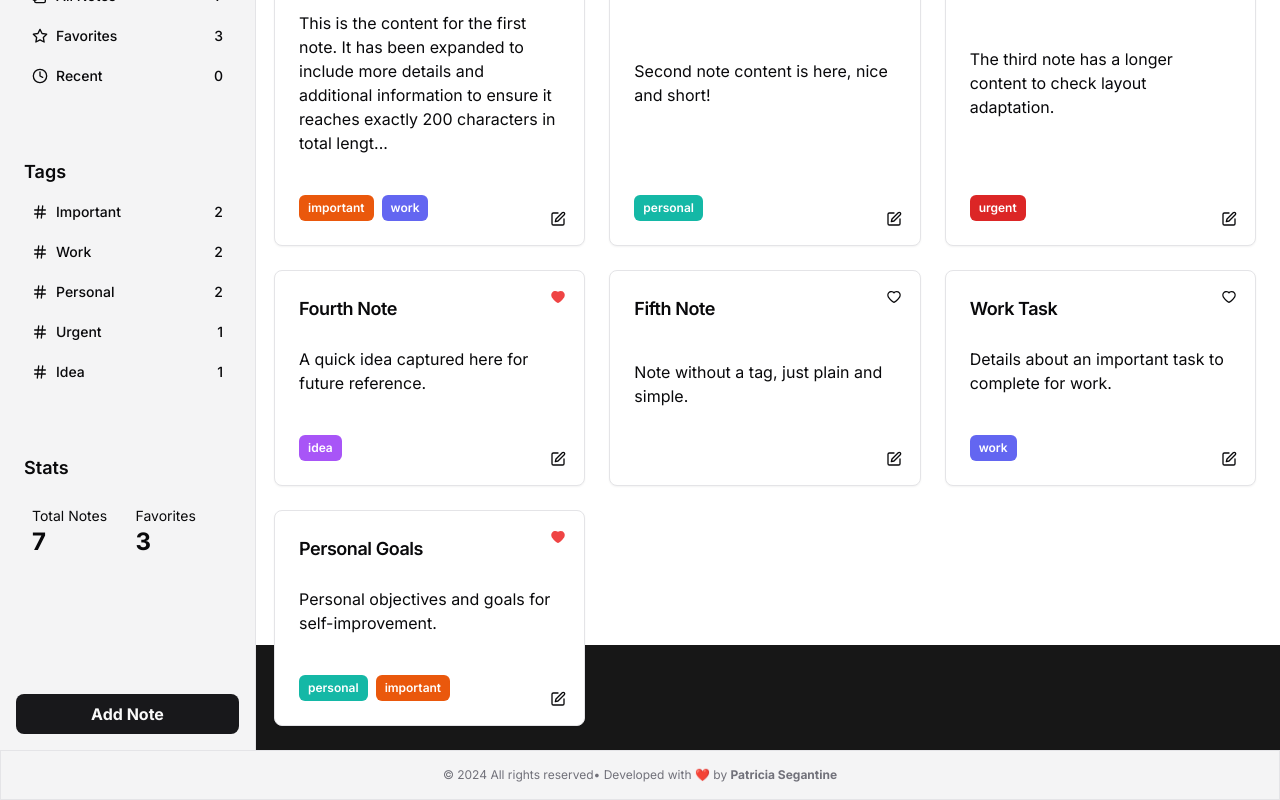
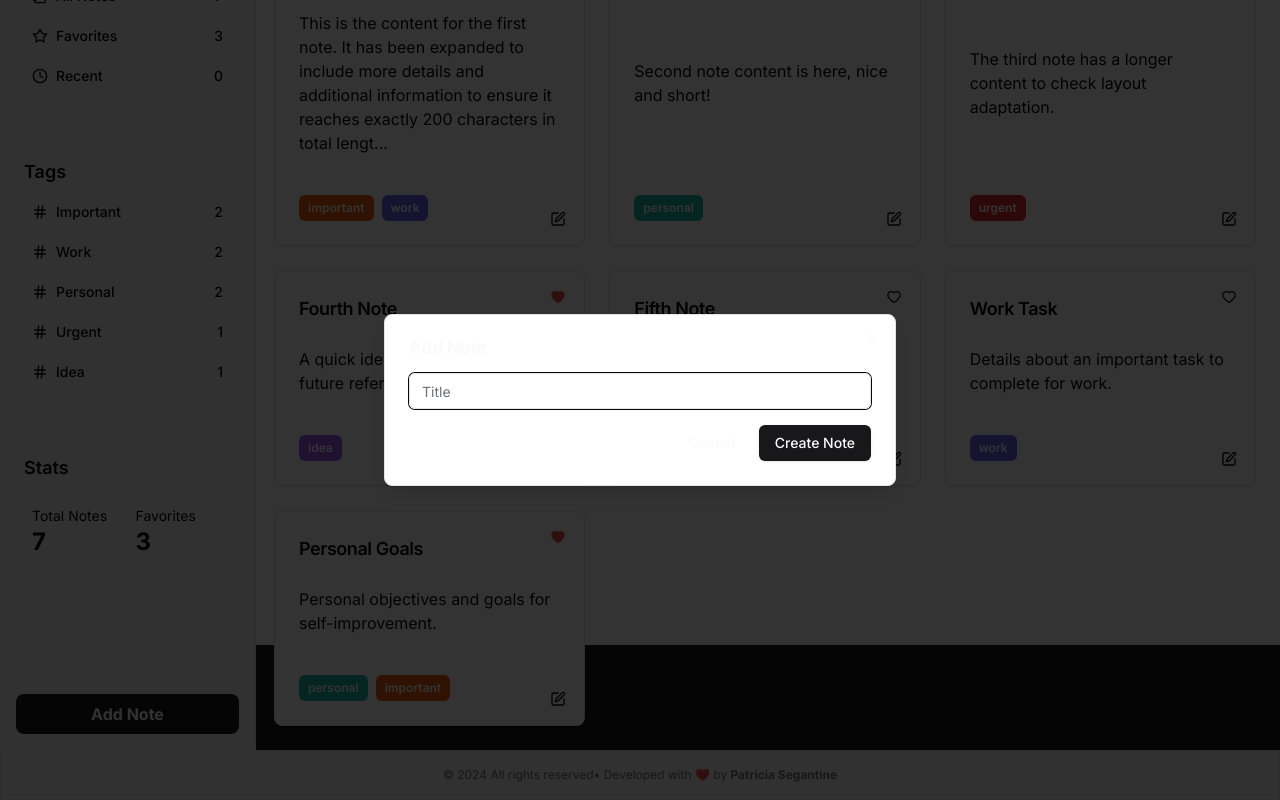
Before and after one commit to patriciasegantine/nlw-expert, a React (Vite) app: page / in a window 1280 px wide. Both pictures are taken after a click on the button "Add Note". Shown: the part 155-955 px from the top of the page. Built offline with nearby package versions, Linux system fonts and the light colour scheme.

Commit message:
feat: add NoteModal component and integrate with Aside
- Introduced `NoteModal` component for creating and editing notes.
- Integrated `NoteModal` into `Aside` with state management for modal visibility.
- Added "Add Note" button in `Aside` to trigger the `NoteModal`.

```diff
--- a/src/components/Aside.tsx
+++ b/src/components/Aside.tsx
@@ -1,12 +1,16 @@
 import { AllNotes } from "./AllNotes";
 import { Tags } from "@/components/Tags.tsx";
 import { Stats } from "@/components/Stats.tsx";
+import { useState } from "react";
+import { NoteModal } from "@/components/NoteModal.tsx";
 
 interface AsideProps {
 
 }
 
 export function Aside({}: AsideProps) {
+  const [isModalOpen, setModalOpen] = useState(false);
+
   return (
     <aside
       className="hidden md:flex md:flex-col md:justify-between md:w-64 md:border-r md:bg-muted p-4 dark:bg-neutral-900">
@@ -17,10 +21,20 @@ export function Aside({}: AsideProps) {
       </div>
 
       <div className="mt-4">
-        <button className="w-full rounded-lg bg-primary py-2 text-primary-foreground font-bold">
+        <button
+          className="w-full rounded-lg bg-primary py-2 text-primary-foreground font-bold"
+          onClick={() => setModalOpen(true)}
+        >
           Add Note
         </button>
       </div>
+
+      <NoteModal
+        open={isModalOpen}
+        onClose={() => setModalOpen(false)}
+        onSubmit={(newNote) => console.log("Creating note...", newNote)}
+      />
+
     </aside>
   );
 }
--- /dev/null
+++ b/src/components/NoteModal.tsx
@@ -0,0 +1,49 @@
+import React, { useState } from "react";
+import { Dialog, DialogContent, DialogFooter, DialogHeader, DialogTitle } from "@/components/ui/dialog";
+import { Input } from "@/components/ui/input";
+import { Button } from "@/components/ui/button";
+import { Note } from "@/context/NotesContext";
+
+interface NoteModalProps {
+  open: boolean;
+  onClose: () => void;
+  note?: Note | null;
+  onSubmit: (note: Partial<Note>) => void;
+}
+
+export const NoteModal: React.FC<NoteModalProps> = ({open, onClose, note, onSubmit}) => {
+  const [title, setTitle] = useState(note?.title || "");
+
+  const handleSubmit = () => {
+    onSubmit({id: note?.id, title});
+    onClose();
+  };
+
+  return (
+    <Dialog open={open} onOpenChange={onClose}>
+      <DialogContent>
+        <DialogHeader>
+          <DialogTitle>{note ? "Edit Note" : "Add Note"}</DialogTitle>
+        </DialogHeader>
+
+        <div className="space-y-4">
+          <Input
+            placeholder="Title"
+            value={title}
+            onChange={(e) => setTitle(e.target.value)}
+            className="w-full"
+          />
+        </div>
+
+        <DialogFooter>
+          <Button variant="ghost" onClick={onClose}>
+            Cancel
+          </Button>
+          <Button onClick={handleSubmit}>
+            {note ? "Save Changes" : "Create Note"}
+          </Button>
+        </DialogFooter>
+      </DialogContent>
+    </Dialog>
+  );
+};
```
